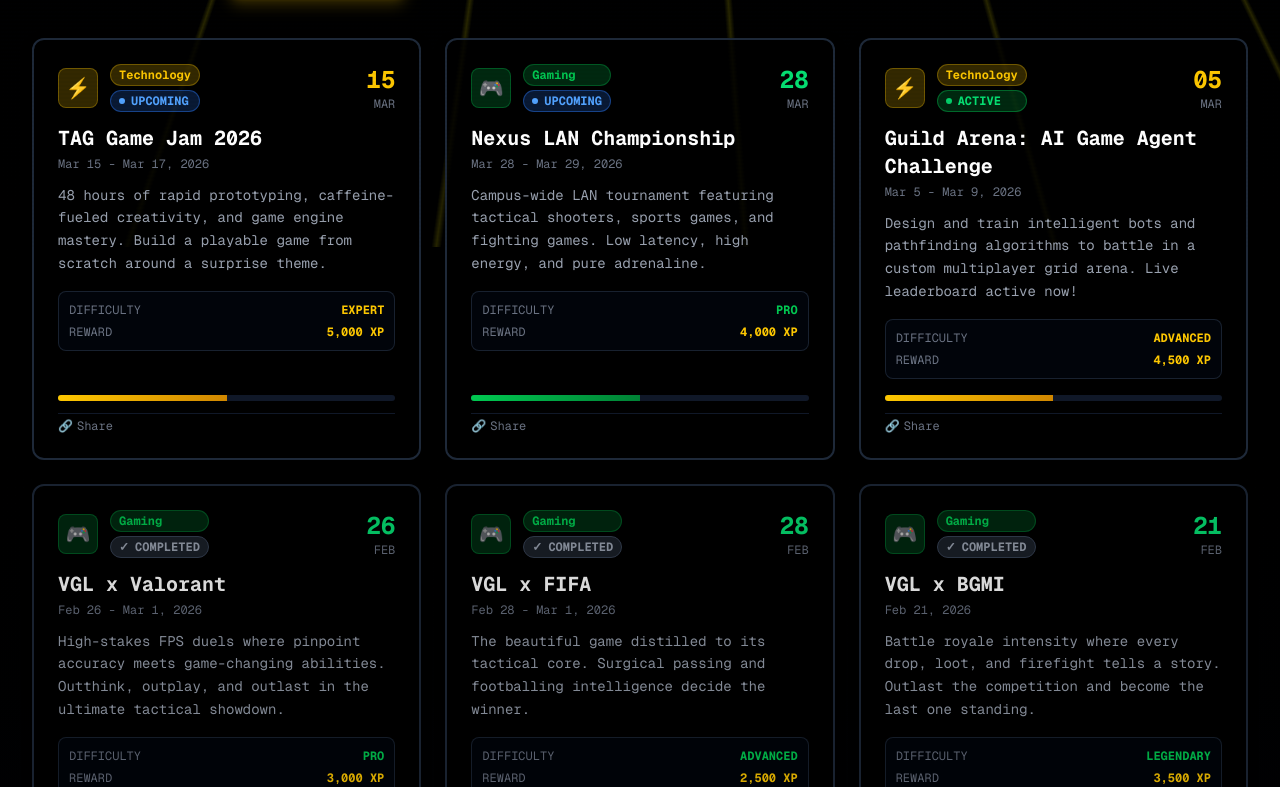
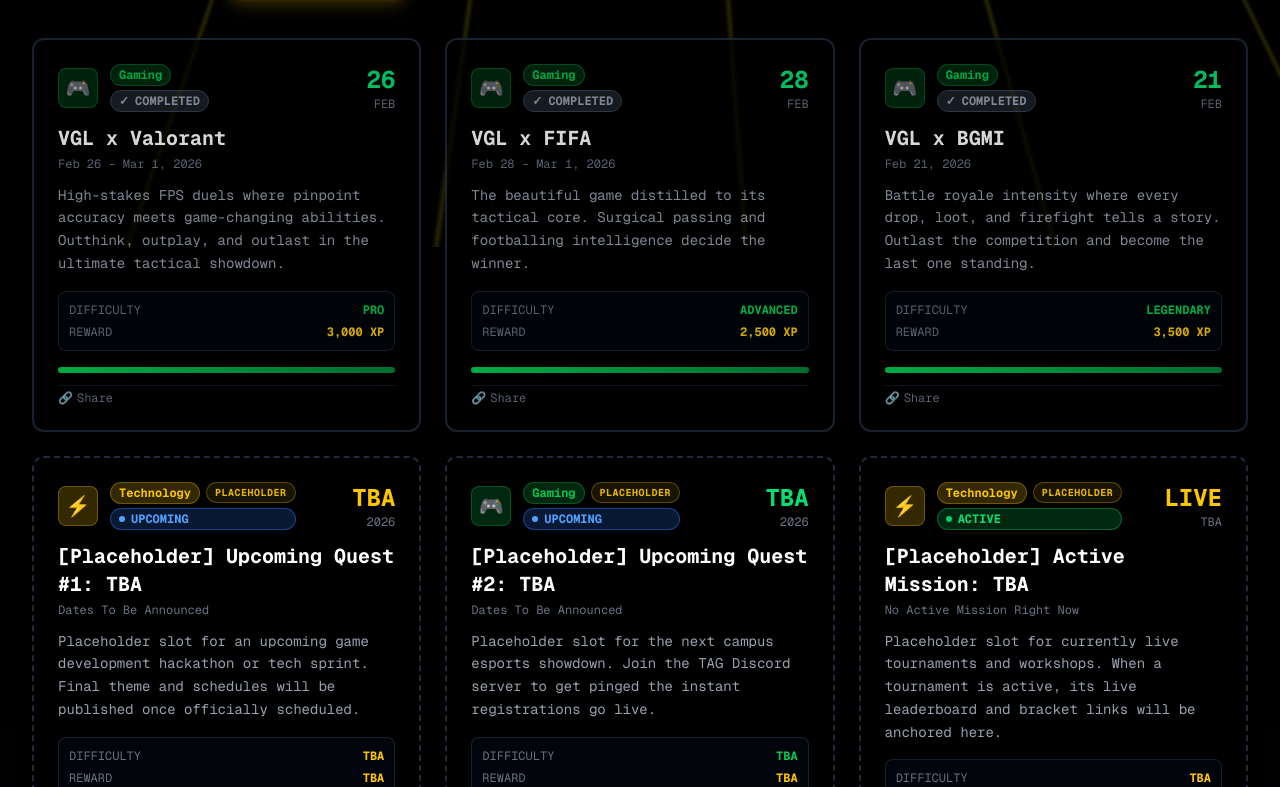
Before and after one commit to siva2526/tag_website, a Next.js app: page /events in a window 1280 px wide. Shown: the part 553-1340 px from the top of the page. Built offline with nearby package versions, Linux system fonts and the light colour scheme.

Commit message:
feat: convert non-completed events to placeholders and streamline event status management

```diff
--- a/app/data/events.ts
+++ b/app/data/events.ts
@@ -2,66 +2,65 @@ export type EventStatus = 'upcoming' | 'ongoing' | 'completed';
 export type EventCategory = 'Technology' | 'Gaming';
 
 export interface Event {
-  id: number;
+  id: number | string;
   title: string;
-  date: string;           // Display date e.g. "26 FEB"
-  fullDate: string;       // Full date range e.g. "Feb 26 - Mar 1, 2026"
+  date: string;           // Display date e.g. "26 FEB", "TBA 2026", or "LIVE NOW"
+  fullDate: string;       // Full date range e.g. "Feb 26 - Mar 1, 2026" or "Dates to be announced"
   description: string;
   category: EventCategory;
-  link: string;
-  status: EventStatus;
-  xpReward?: string;      // e.g. "2,500 XP"
-  difficulty?: string;    // e.g. "ADVANCED"
-  featured?: boolean;     // Show on home page
+  link: string;           // Event page, registration URL, or Discord link
+  status: EventStatus;    // Simply switch between: 'upcoming' | 'ongoing' | 'completed'
+  xpReward?: string;      // e.g. "3,000 XP"
+  difficulty?: string;    // e.g. "PRO" | "ADVANCED" | "TBA"
+  featured?: boolean;     // Toggle true to highlight on the homepage (recommended: 3 events)
+  isPlaceholder?: boolean;// Mark true for placeholder/TBA events (will be emptied in a later iteration)
 }
 
 /**
- * Master event list for TAG Club.
- * To showcase an event on the home page, set `featured: true`.
- * To add or remove events, simply add/remove entries here.
+ * ============================================================================
+ * TAG CLUB EVENTS REGISTRY & MAINTENANCE GUIDE
+ * ============================================================================
+ *
+ * 🎮 HOW TO MOVE AN EVENT (Status Transition):
+ *    Change the `status` field to any of:
+ *      • 'upcoming'  -> Displays under UPCOMING tab with blue badge
+ *      • 'ongoing'   -> Displays under ACTIVE MISSIONS tab with pulsing green badge
+ *      • 'completed' -> Displays under COMPLETED RAIDS tab with gray checkmark
+ *
+ * ➕ HOW TO ADD A NEW EVENT:
+ *    Copy `EVENT_TEMPLATE` below, fill in details, and add to the `events` array.
+ *
+ * 🗑️ HOW TO DELETE OR CLEAR PLACEHOLDERS:
+ *    When you are ready to empty the placeholder events, simply delete their
+ *    entries from the array. The website automatically handles 0 events with a
+ *    custom empty state and Discord CTA without breaking.
+ *
+ * ⭐ HOMEPAGE FEATURED:
+ *    Set `featured: true` to display on the homepage Quest Board.
+ * ============================================================================
  */
+
+export const EVENT_TEMPLATE: Event = {
+  id: 'custom-event-id',
+  title: 'Event Title',
+  date: 'DD MMM',
+  fullDate: 'Month DD - Month DD, YYYY',
+  description: '1-2 sentence description of the event or tournament.',
+  category: 'Gaming', // 'Technology' | 'Gaming'
+  link: 'https://discord.com/invite/Y9cpqdvZE4',
+  status: 'upcoming', // 'upcoming' | 'ongoing' | 'completed'
+  xpReward: '3,000 XP',
+  difficulty: 'ADVANCED',
+  featured: false,
+  isPlaceholder: false,
+};
+
 export const events: Event[] = [
+  // ============================================================================
+  // COMPLETED RAIDS (Official VGL Tournaments)
+  // ============================================================================
   {
     id: 1,
-    title: 'TAG Game Jam 2026',
-    date: '15 MAR',
-    fullDate: 'Mar 15 - Mar 17, 2026',
-    description: '48 hours of rapid prototyping, caffeine-fueled creativity, and game engine mastery. Build a playable game from scratch around a surprise theme.',
-    category: 'Technology',
-    link: 'https://discord.com/invite/Y9cpqdvZE4',
-    status: 'upcoming',
-    xpReward: '5,000 XP',
-    difficulty: 'EXPERT',
-    featured: true,
-  },
-  {
-    id: 2,
-    title: 'Nexus LAN Championship',
-    date: '28 MAR',
-    fullDate: 'Mar 28 - Mar 29, 2026',
-    description: 'Campus-wide LAN tournament featuring tactical shooters, sports games, and fighting games. Low latency, high energy, and pure adrenaline.',
-    category: 'Gaming',
-    link: 'https://discord.com/invite/Y9cpqdvZE4',
-    status: 'upcoming',
-    xpReward: '4,000 XP',
-    difficulty: 'PRO',
-    featured: false,
-  },
-  {
-    id: 3,
-    title: 'Guild Arena: AI Game Agent Challenge',
-    date: '05 MAR',
-    fullDate: 'Mar 5 - Mar 9, 2026',
-    description: 'Design and train intelligent bots and pathfinding algorithms to battle in a custom multiplayer grid arena. Live leaderboard active now!',
-    category: 'Technology',
-    link: 'https://discord.com/invite/Y9cpqdvZE4',
-    status: 'ongoing',
-    xpReward: '4,500 XP',
-    difficulty: 'ADVANCED',
-    featured: true,
-  },
-  {
-    id: 4,
     title: 'VGL x Valorant',
     date: '26 FEB',
     fullDate: 'Feb 26 - Mar 1, 2026',
@@ -74,7 +73,7 @@ export const events: Event[] = [
     featured: true,
   },
   {
-    id: 5,
+    id: 2,
     title: 'VGL x FIFA',
     date: '28 FEB',
     fullDate: 'Feb 28 - Mar 1, 2026',
@@ -84,10 +83,10 @@ export const events: Event[] = [
     status: 'completed',
     xpReward: '2,500 XP',
     difficulty: 'ADVANCED',
-    featured: false,
+    featured: true,
   },
   {
-    id: 6,
+    id: 3,
     title: 'VGL x BGMI',
     date: '21 FEB',
     fullDate: 'Feb 21, 2026',
@@ -97,6 +96,56 @@ export const events: Event[] = [
     status: 'completed',
     xpReward: '3,500 XP',
     difficulty: 'LEGENDARY',
+    featured: true,
+  },
+
+  // ============================================================================
+  // UPCOMING QUESTS (Placeholders — will become empty in a later iteration)
+  // ============================================================================
+  {
+    id: 'placeholder-upcoming-1',
+    title: '[Placeholder] Upcoming Quest #1: TBA',
+    date: 'TBA 2026',
+    fullDate: 'Dates To Be Announced',
+    description: 'Placeholder slot for an upcoming game development hackathon or tech sprint. Final theme and schedules will be published once officially scheduled.',
+    category: 'Technology',
+    link: 'https://discord.com/invite/Y9cpqdvZE4',
+    status: 'upcoming',
+    xpReward: 'TBA',
+    difficulty: 'TBA',
     featured: false,
+    isPlaceholder: true,
+  },
+  {
+    id: 'placeholder-upcoming-2',
+    title: '[Placeholder] Upcoming Quest #2: TBA',
+    date: 'TBA 2026',
+    fullDate: 'Dates To Be Announced',
+    description: 'Placeholder slot for the next campus esports showdown. Join the TAG Discord server to get pinged the instant registrations go live.',
+    category: 'Gaming',
+    link: 'https://discord.com/invite/Y9cpqdvZE4',
+    status: 'upcoming',
+    xpReward: 'TBA',
+    difficulty: 'TBA',
+    featured: false,
+    isPlaceholder: true,
+  },
+
+  // ============================================================================
+  // ACTIVE MISSIONS (Placeholders — will become empty in a later iteration)
+  // ============================================================================
+  {
+    id: 'placeholder-ongoing-1',
+    title: '[Placeholder] Active Mission: TBA',
+    date: 'LIVE TBA',
+    fullDate: 'No Active Mission Right Now',
+    description: 'Placeholder slot for currently live tournaments and workshops. When a tournament is active, its live leaderboard and bracket links will be anchored here.',
+    category: 'Technology',
+    link: 'https://discord.com/invite/Y9cpqdvZE4',
+    status: 'ongoing',
+    xpReward: 'TBA',
+    difficulty: 'TBA',
+    featured: false,
+    isPlaceholder: true,
   },
 ];
--- a/app/events/page.tsx
+++ b/app/events/page.tsx
@@ -11,11 +11,43 @@ import { useToast } from '../components/Toast';
 
 type FilterTab = EventStatus | 'all';
 
-const TAB_CONFIG: { key: FilterTab; label: string; icon: string; emptyMsg: string }[] = [
-  { key: 'all', label: 'ALL QUESTS', icon: '📋', emptyMsg: 'No quests match your search query.' },
-  { key: 'upcoming', label: 'UPCOMING', icon: '🔮', emptyMsg: 'No upcoming quests available, adventurer.' },
-  { key: 'ongoing', label: 'ACTIVE MISSIONS', icon: '⚔️', emptyMsg: 'No active missions. Check back soon!' },
-  { key: 'completed', label: 'COMPLETED RAIDS', icon: '✅', emptyMsg: 'No completed raids found.' },
+interface TabConfig {
+  key: FilterTab;
+  label: string;
+  icon: string;
+  emptyTitle: string;
+  emptyMsg: string;
+}
+
+const TAB_CONFIG: TabConfig[] = [
+  {
+    key: 'all',
+    label: 'ALL QUESTS',
+    icon: '📋',
+    emptyTitle: 'NO QUESTS MATCH SEARCH',
+    emptyMsg: 'No missions match your current keyword or pillar filter. Try clearing your filters.',
+  },
+  {
+    key: 'upcoming',
+    label: 'UPCOMING',
+    icon: '🔮',
+    emptyTitle: 'NO UPCOMING QUESTS SCHEDULED',
+    emptyMsg: 'New tournaments and workshops are currently being organized. Join our Discord to get pinged the moment registrations open!',
+  },
+  {
+    key: 'ongoing',
+    label: 'ACTIVE MISSIONS',
+    icon: '⚔️',
+    emptyTitle: 'NO MISSIONS CURRENTLY ACTIVE',
+    emptyMsg: 'There are no live tournaments or active jams at this moment. Check back soon or browse our completed raids below.',
+  },
+  {
+    key: 'completed',
+    label: 'COMPLETED RAIDS',
+    icon: '✅',
+    emptyTitle: 'NO COMPLETED RAIDS FOUND',
+    emptyMsg: 'Past raid archives and tournament brackets will be cataloged here as events conclude.',
+  },
 ];
 
 function statusBadge(status: EventStatus) {
@@ -49,7 +81,23 @@ function EventCard({ event }: { event: Event }) {
   const isTech = event.category === 'Technology';
   const { showToast } = useToast();
 
+  const dateParts = event.date.trim().split(/\s+/);
+  const dateDay = dateParts[0] || 'TBA';
+  const dateSub = dateParts.slice(1).join(' ') || (event.isPlaceholder ? 'SOON' : '');
+
   const handleClick = () => {
+    if (event.isPlaceholder) {
+      playSelect();
+      showToast('📢 Slot reserved: Quest announcement drops on Discord soon!', {
+        type: 'info',
+        icon: '📢',
+      });
+      if (event.link) {
+        window.open(event.link, '_blank', 'noopener,noreferrer');
+      }
+      return;
+    }
+
     if (event.link) {
       playSelect();
       window.open(event.link, '_blank', 'noopener,noreferrer');
@@ -67,9 +115,11 @@ function EventCard({ event }: { event: Event }) {
 
   return (
     <div
-      className={`relative bg-black/80 border-2 border-gray-800 rounded-xl p-6 transition-all duration-300 group cursor-pointer flex flex-col justify-between ${
-        event.status === 'completed' ? 'opacity-85' : ''
-      }`}
+      className={`relative bg-black/80 border-2 rounded-xl p-6 transition-all duration-300 group cursor-pointer flex flex-col justify-between ${
+        event.isPlaceholder
+          ? 'border-dashed border-gray-800 hover:border-yellow-400/60'
+          : 'border-gray-800'
+      } ${event.status === 'completed' ? 'opacity-85' : ''}`}
       style={{
         transform: isHovered ? 'translateY(-4px)' : 'translateY(0)',
         boxShadow: isHovered
@@ -109,6 +159,7 @@ function EventCard({ event }: { event: Event }) {
               </span>
             </div>
             <div className="flex flex-col gap-1">
+              <div className="flex items-center gap-1.5 flex-wrap">
                 <span
                   className={`text-xs font-bold px-2 py-0.5 rounded-full ${
                     isTech
@@ -118,14 +169,20 @@ function EventCard({ event }: { event: Event }) {
                 >
                   {event.category}
                 </span>
+                {event.isPlaceholder && (
+                  <span className="text-[10px] font-bold px-2 py-0.5 rounded-full bg-yellow-400/10 text-yellow-400/90 border border-yellow-400/30 font-mono tracking-wider">
+                    PLACEHOLDER
+                  </span>
+                )}
+              </div>
               {statusBadge(event.status)}
             </div>
           </div>
           <div className="text-right font-mono">
             <div className={`text-2xl font-bold ${isTech ? 'text-yellow-400' : 'text-green-400'}`}>
-              {event.date.split(' ')[0]}
+              {dateDay}
             </div>
-            <div className="text-gray-500 text-xs">{event.date.split(' ')[1]}</div>
+            {dateSub && <div className="text-gray-500 text-xs">{dateSub}</div>}
           </div>
         </div>
 
@@ -183,7 +240,7 @@ function EventCard({ event }: { event: Event }) {
             <span>Share</span>
           </button>
           <span className="text-yellow-400 opacity-0 group-hover:opacity-100 transition-opacity font-bold">
-            View Quest ↗
+            {event.isPlaceholder ? 'Discord Intel ↗' : 'View Quest ↗'}
           </span>
         </div>
       </div>
@@ -191,14 +248,67 @@ function EventCard({ event }: { event: Event }) {
   );
 }
 
-function EmptyState({ message }: { message: string }) {
+function EmptyState({
+  title,
+  message,
+  onResetFilters,
+  onSwitchToCompleted,
+  hasActiveFilters,
+  activeTab,
+}: {
+  title: string;
+  message: string;
+  onResetFilters: () => void;
+  onSwitchToCompleted: () => void;
+  hasActiveFilters: boolean;
+  activeTab: FilterTab;
+}) {
   return (
-    <div className="col-span-full flex flex-col items-center justify-center py-20 text-center bg-black/40 border border-gray-800 rounded-2xl">
-      <div className="text-6xl mb-4">🗺️</div>
-      <h3 className="text-xl font-bold text-gray-400 mb-2 font-mono">NO QUESTS FOUND</h3>
-      <p className="text-gray-500 font-mono text-sm max-w-md">{message}</p>
-      <div className="mt-6 text-gray-600 text-xs font-mono animate-pulse">
-        [ Check back later or adjust your filters, adventurer ]
+    <div className="col-span-full flex flex-col items-center justify-center py-16 px-6 text-center bg-black/50 border border-gray-800 rounded-2xl max-w-2xl mx-auto w-full">
+      <div className="w-16 h-16 rounded-2xl bg-yellow-400/10 border border-yellow-400/20 flex items-center justify-center text-3xl mb-4 shadow-lg shadow-yellow-400/10">
+        {activeTab === 'completed' ? '🏆' : activeTab === 'ongoing' ? '⚔️' : '🔮'}
+      </div>
+      <h3 className="text-lg md:text-xl font-bold text-gray-200 mb-2 font-mono tracking-wide">
+        {title}
+      </h3>
+      <p className="text-gray-400 font-mono text-xs sm:text-sm max-w-md leading-relaxed mb-6">
+        {message}
+      </p>
+
+      {/* Dynamic CTA buttons */}
+      <div className="flex flex-wrap items-center justify-center gap-3">
+        {hasActiveFilters && (
+          <button
+            onClick={onResetFilters}
+            className="px-4 py-2 bg-yellow-400 text-black font-bold text-xs rounded-lg hover:bg-yellow-300 transition-all font-mono shadow-md shadow-yellow-400/20"
+          >
+            Reset Filters
+          </button>
+        )}
+
+        {(activeTab === 'upcoming' || activeTab === 'ongoing') && (
+          <>
+            <button
+              onClick={onSwitchToCompleted}
+              className="px-4 py-2 bg-gray-900 border border-gray-700 hover:border-yellow-400 text-gray-300 hover:text-white font-bold text-xs rounded-lg transition-all font-mono"
+            >
+              Browse Completed Raids →
+            </button>
+            <a
+              href="https://discord.com/invite/Y9cpqdvZE4"
+              target="_blank"
+              rel="noopener noreferrer"
+              className="px-4 py-2 bg-[#5865F2]/20 border border-[#5865F2]/40 hover:bg-[#5865F2]/30 text-indigo-300 font-bold text-xs rounded-lg transition-all font-mono inline-flex items-center gap-1.5"
+            >
+              <span>Join Discord</span>
+              <span>↗</span>
+            </a>
+          </>
+        )}
+      </div>
+
+      <div className="mt-6 text-gray-600 text-[11px] font-mono">
+        [ System Status: Active // Guild Dispatch Standby ]
       </div>
     </div>
   );
@@ -350,9 +460,21 @@ export default function EventsPage() {
               filteredEvents.map((event) => <EventCard key={event.id} event={event} />)
             ) : (
               <EmptyState
+                title={
+                  TAB_CONFIG.find((t) => t.key === activeTab)?.emptyTitle ?? 'NO QUESTS FOUND'
+                }
                 message={
                   TAB_CONFIG.find((t) => t.key === activeTab)?.emptyMsg ?? 'No quests found.'
                 }
+                hasActiveFilters={Boolean(searchQuery || categoryFilter !== 'all')}
+                activeTab={activeTab}
+                onResetFilters={() => {
+                  setSearchQuery('');
+                  setCategoryFilter('all');
+                }}
+                onSwitchToCompleted={() => {
+                  setActiveTab('completed');
+                }}
               />
             )}
           </div>
```
Also changed, not shown: app/page.tsx (+17 -2 lines). Lines whose indentation alone changed are shown as unchanged.
